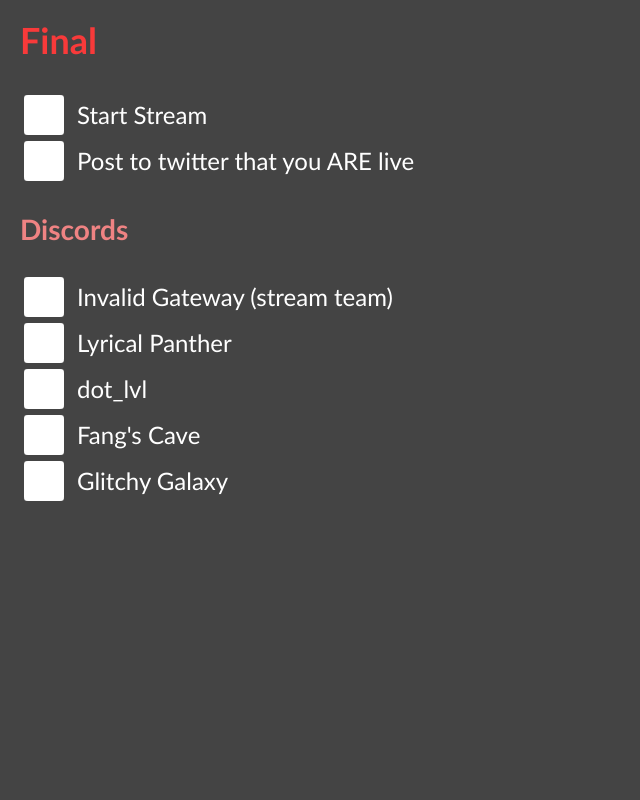
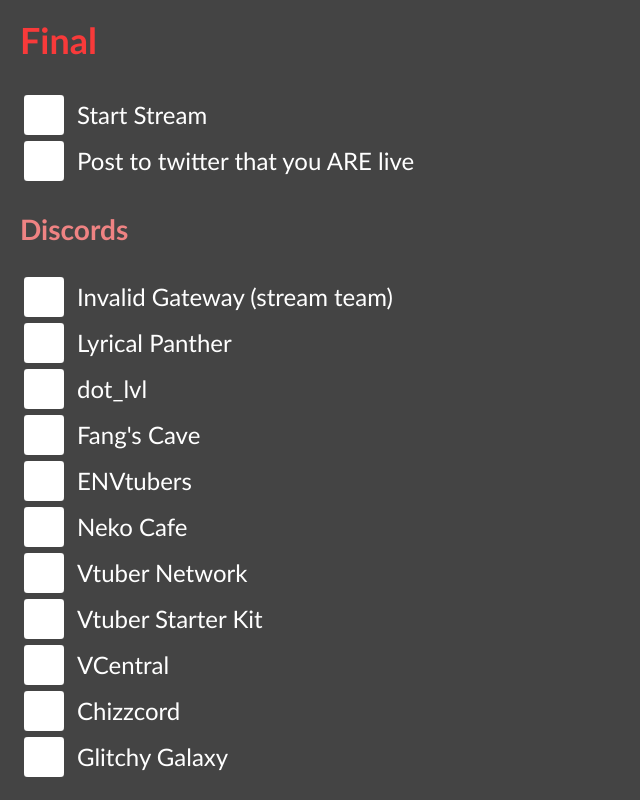
Before and after one commit to swolekat/twitch-checklist, a plain HTML site: page index.html in a window 1280 px wide. Shown: the part 2387-3187 px from the top of the page, without its empty margins (0-640 px from the left). Before the commit the page ends 2911 px from the top, so only its background shows below. Drawn offline with Linux system fonts and the light colour scheme.

Commit message:
add more discords to post to.

```diff
--- a/index.html
+++ b/index.html
@@ -279,6 +279,30 @@
 			<label for="68">Fang's Cave</label>
 		</div>
 		<div class="checkbox-wrapper">
+			<input id="72" type="checkbox">
+			<label for="72">ENVtubers</label>
+		</div>
+		<div class="checkbox-wrapper">
+			<input id="73" type="checkbox">
+			<label for="73">Neko Cafe</label>
+		</div>
+		<div class="checkbox-wrapper">
+			<input id="74" type="checkbox">
+			<label for="74">Vtuber Network</label>
+		</div>
+		<div class="checkbox-wrapper">
+			<input id="75" type="checkbox">
+			<label for="75">Vtuber Starter Kit</label>
+		</div>
+		<div class="checkbox-wrapper">
+			<input id="76" type="checkbox">
+			<label for="76">VCentral</label>
+		</div>
+		<div class="checkbox-wrapper">
+			<input id="71" type="checkbox">
+			<label for="71">Chizzcord</label>
+		</div>
+		<div class="checkbox-wrapper">
 			<input id="69" type="checkbox">
 			<label for="69">Glitchy Galaxy</label>
 		</div>
```
